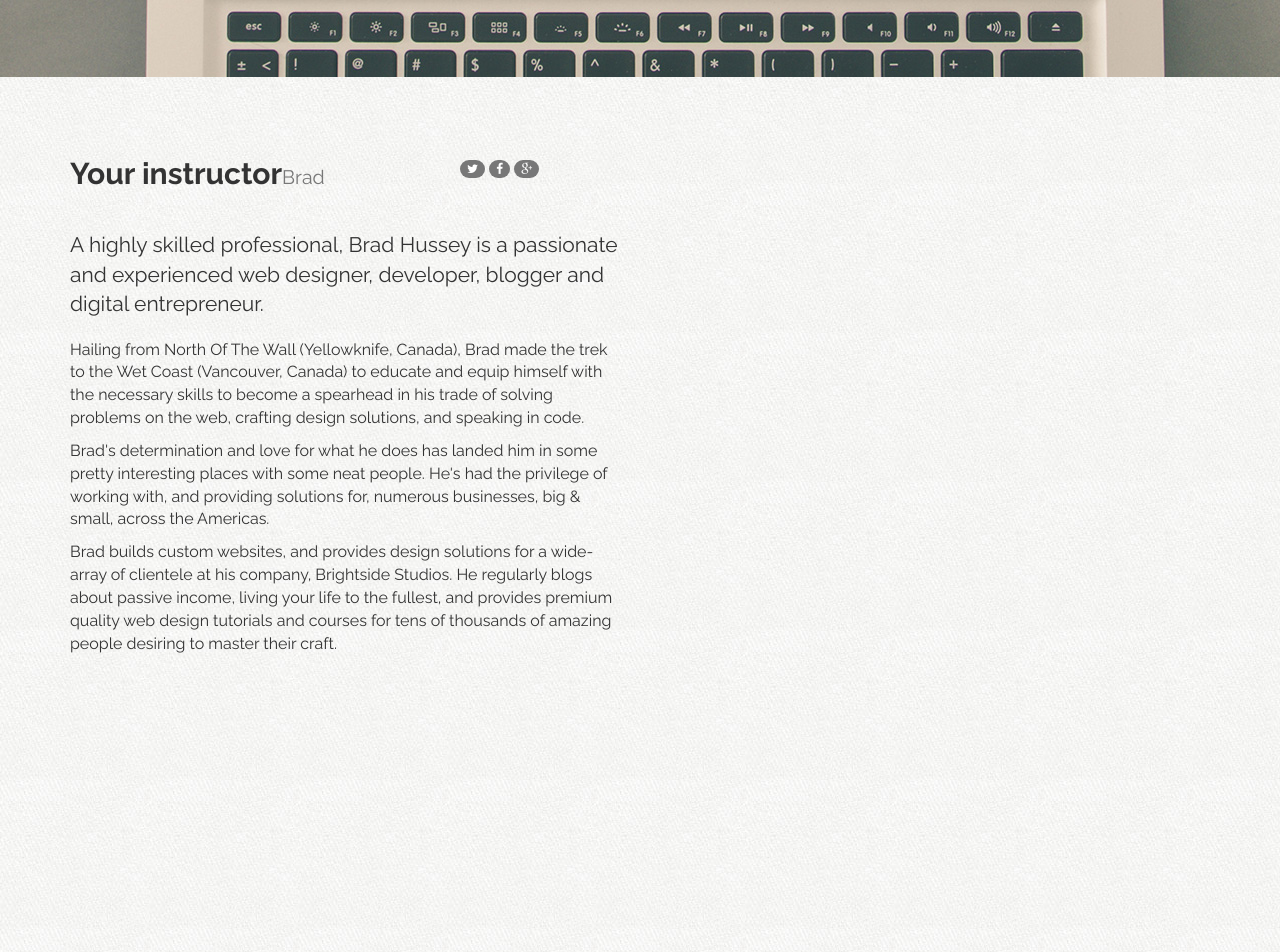
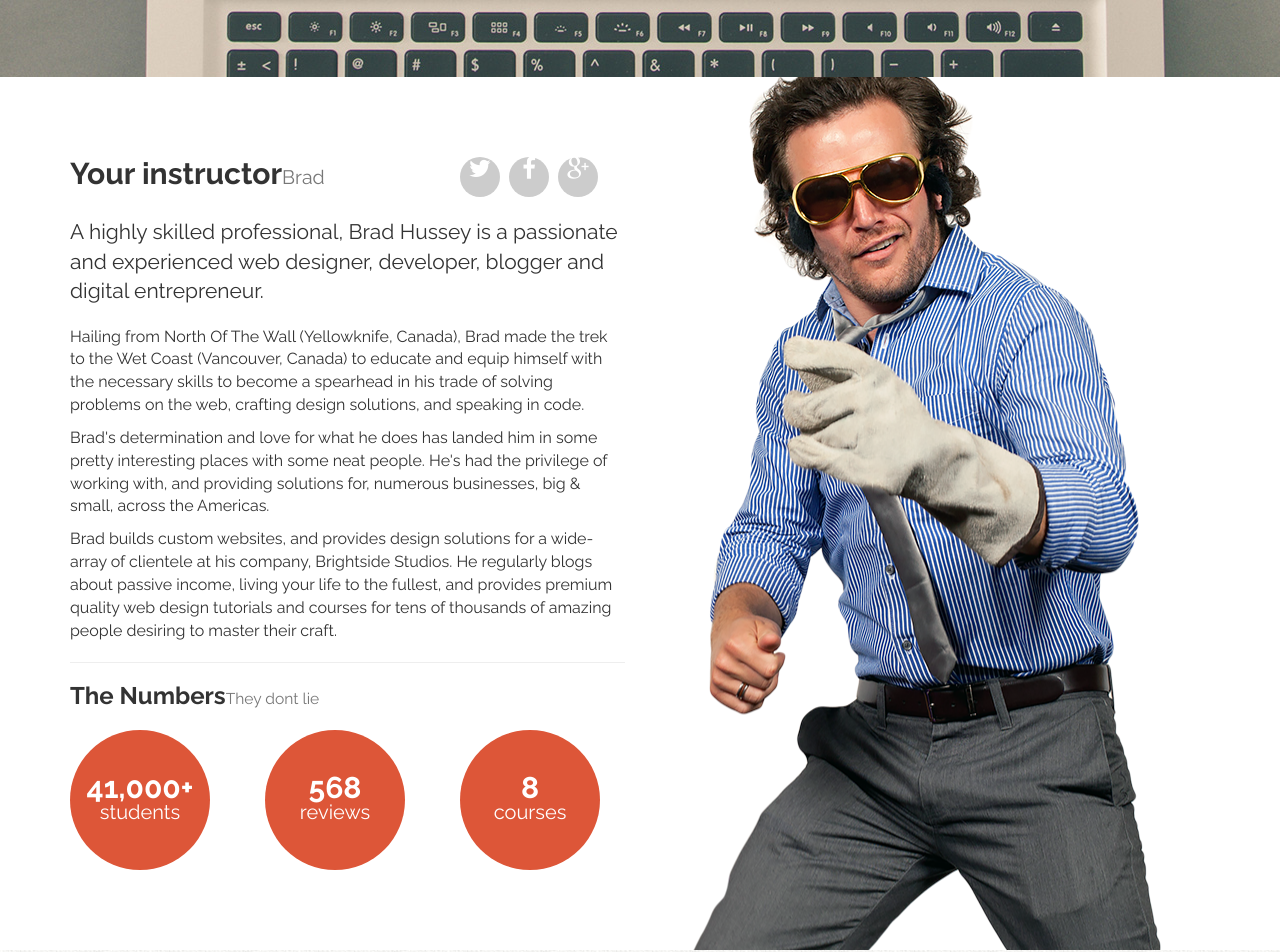
Before and after one commit to kishan5/kishan5.github.io, a plain HTML site: page index.html in a window 1280 px wide. Shown: the part 4265-5217 px from the top of the page. Drawn offline with nearby package versions, Linux system fonts and the light colour scheme; files that its build step writes are made by us from their sources.

Commit message:
30th lecture completion

```diff
--- a/assets/css/custom.css
+++ b/assets/css/custom.css
@@ -59,6 +59,36 @@ img{
 	max-width: 100%;
 }
 
+.modal-content {
+	background: url('../img/tile.jpg') top left repeat;
+}
+
+.badge.social {
+	background: #ccc;
+	font-size: 24px;
+	height: 40px;
+	width: 40px;
+	text-align: center;
+	line-height: 42px;
+	margin: 0 5px 20px 0;
+	padding: 0;
+	-webkit-border-radius: 50px;
+	-moz-border-radius: 50px;
+	border-radius: 50px;
+}
+
+.badge.social.twitter:hover {
+	background: #55acee;
+}
+
+.badge.social.facebook:hover {
+	background: #3b5998;
+}
+
+.badge.social.gplus:hover {
+	background: #db4b39;
+}
+/*HERO*/
 #hero {
 	background: url('../img/hero-bg.jpg') 50% 0 repeat fixed;
 	min-height: 500px;
@@ -188,6 +218,45 @@ background-size:center;
 text-align:center;
 color:white;
 }
+
+
+#instructor {
+	background: white url('../img/brad-elvis.png') 90% -10px no-repeat;
+}
+
+#instructor h2 {
+	margin: 0 0 20px;
+}
+
+#instructor .num {
+	display: table;
+	font-size: 30px;
+	font-weight: bold;
+	color: white;
+	line-height: 24px;
+	height: 140px;
+	width: 140px;
+	text-align: center;
+	background: #dd5638;
+	-webkit-border-radius: 100%;
+	-moz-border-radius: 100%;
+	border-radius: 100%;
+	-webkit-font-smoothing: antialiased;
+	text-rendering: optimizelegibility;
+}
+
+
+
+#instructor .num .num-content {
+	display: table-cell;
+	vertical-align: middle;
+}
+
+#instructor .num span {
+	display: block;
+	font-size: 20px;
+	font-weight: normal;
+}
 /* === CUSTOM CSS SPRITES === */
 i.ci {
 	display:inline-block;
--- a/index.html
+++ b/index.html
@@ -287,9 +287,9 @@
 
 						<div class="col-lg-4">
 
-							<a href="https://twitter.com/bradhussey" class="badge social twitter" target="_blank"><i class="fa fa-twitter"></i></a>
-							<a href="https://facebook.com/bradhussey" class="badge social facebook" target="_blank"><i class="fa fa-facebook"></i></a>
-							<a href="https://plus.google.com/+BradHussey" class="badge social gplus" target="_blank"><i class="fa fa-google-plus"></i></a>
+							<a href="https://twitter.com/bradhussey" target="_blank" class="badge social twitter"><i class="fa fa-twitter"></i></a>
+							<a href="https://facebook.com/bradhussey" target="_blank" class="badge social facebook"><i class="fa fa-facebook"></i></a>
+							<a href="https://plus.google.com/+BradHussey" target="_blank" class="badge social gplus"><i class="fa fa-google-plus"></i></a>
 						</div><!--col-lg-4-->
 					</div><!--row-->
 
@@ -301,7 +301,38 @@
 					<p>Brad's determination and love for what he does has landed him in some pretty interesting places with some neat people. He's had the privilege of working with, and providing solutions for, numerous businesses, big &amp; small, across the Americas.</p>
 
 					<p>Brad builds custom websites, and provides design solutions for a wide-array of clientele at his company, Brightside Studios. He regularly blogs about passive income, living your life to the fullest, and provides premium quality web design tutorials and courses for tens of thousands of amazing people desiring to master their craft.</p>
+					<hr>
+					<h3>The Numbers<small>They dont lie</small></h3>
 
+					<div class="row">
+						<div class="col-xs-4">
+							<div class="num">
+								<div class="num-content">
+									41,000+<span>students</span>
+								</div><!--num-content-->
+							</div><!--num-->
+						</div><!--col-xs-4-->
+
+
+
+						<div class="col-xs-4">
+							<div class="num">
+								<div class="num-content">
+									568<span>reviews</span>
+								</div><!--num-content-->
+							</div><!--num-->
+						</div><!--col-xs-4-->
+
+
+
+						<div class="col-xs-4">
+							<div class="num">
+								<div class="num-content">
+									8<span>courses</span>
+								</div><!--num-content-->
+							</div><!--num-->
+						</div><!--col-xs-4-->
+					</div><!--row-->
 
 				</div><!--col-sm-8 & 6-->
 			</div><!--row-->
```
